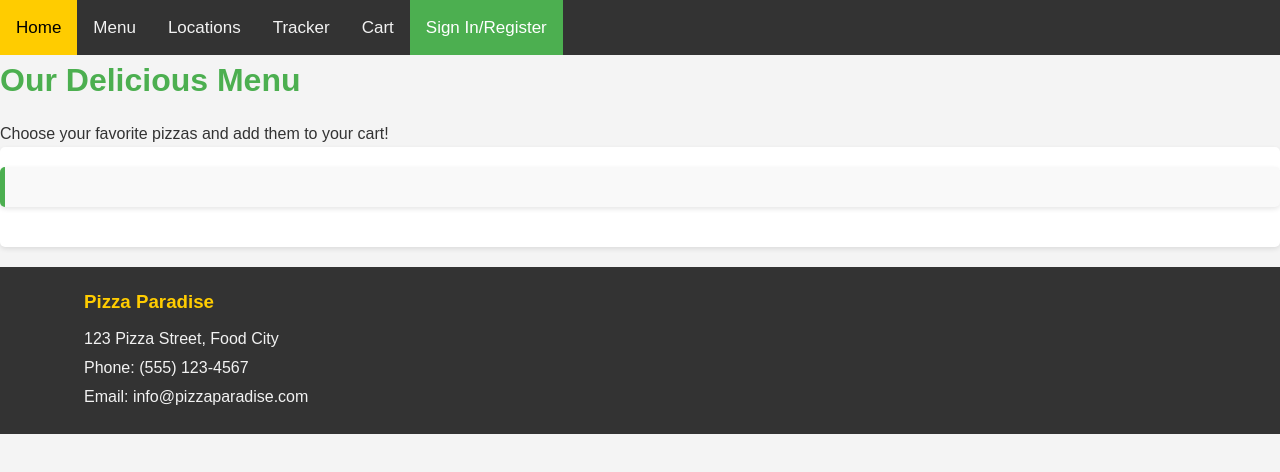
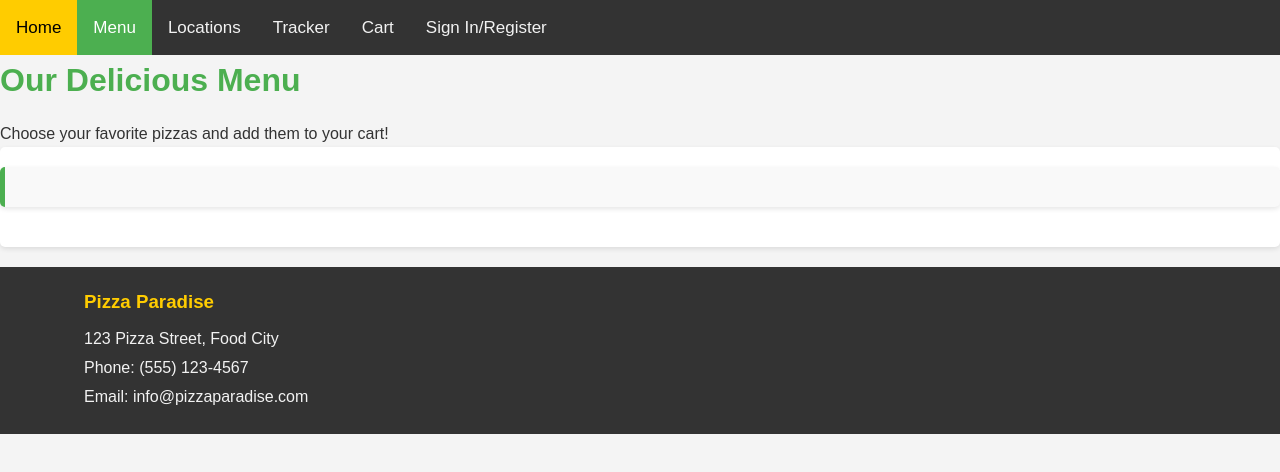
Before and after one commit to Nikhil-Doye/ITC6355-Web-Dev-1, a plain HTML site: page Web Dev/menu.html in a window 1280 px wide. Drawn offline with Linux system fonts and the light colour scheme; no server answers.

Commit message:
changed look

```diff
--- a/Web Dev/menu.html
+++ b/Web Dev/menu.html
@@ -30,11 +30,11 @@
   <body>
     <div class="topnav">
       <a href="index.html">Home</a>
-      <a href="menu.html">Menu</a>
+      <a class="active" href="menu.html">Menu</a>
       <a href="location.html">Locations</a>
       <a href="tracker.html">Tracker</a>
       <a href="cart.html">Cart</a>
-      <a class="active" href="login.html">Sign In/Register</a>
+      <a href="login.html">Sign In/Register</a>
     </div>
     <header>
       <h1>Our Delicious Menu</h1>
```
